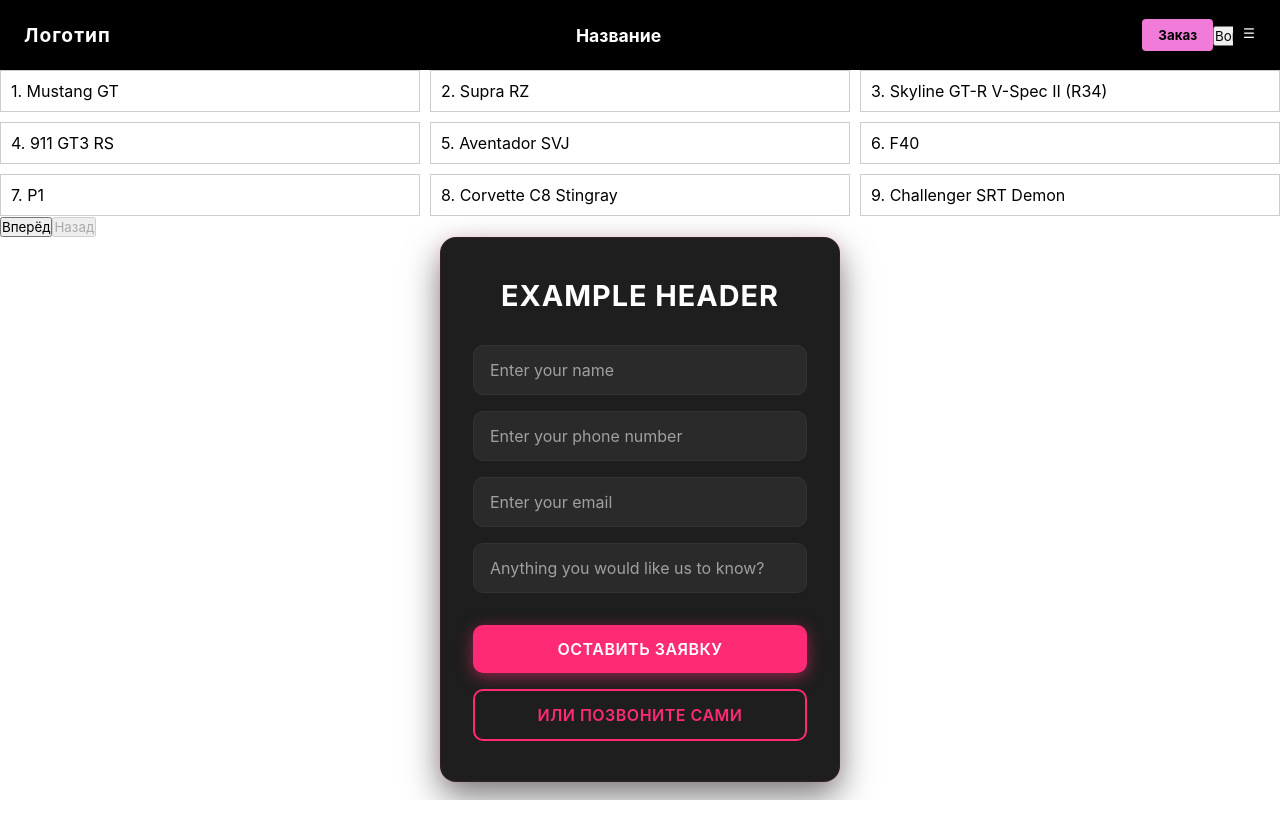
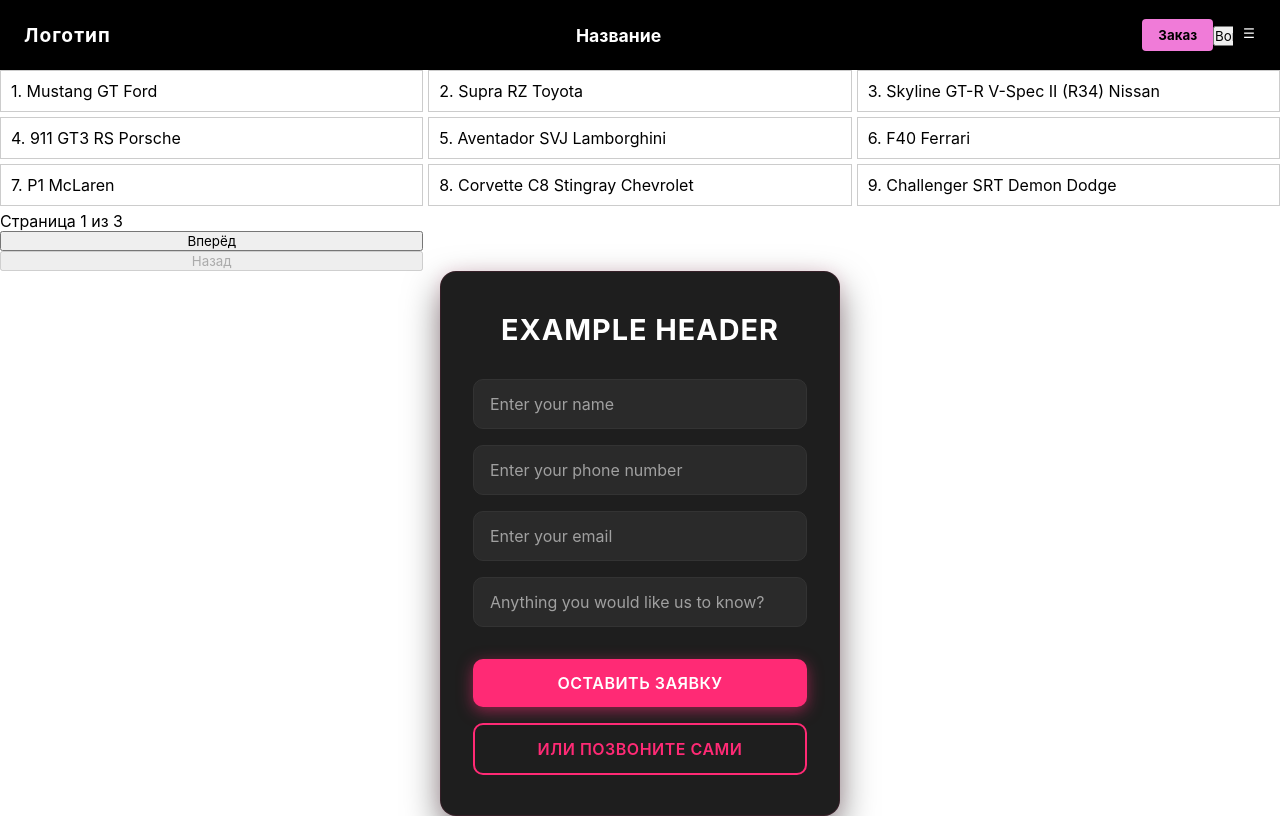
Before and after one commit to smmrlg/website, a Vue app: page /order in a window 1280 px wide. Built offline with nearby package versions, Linux system fonts and the light colour scheme.

Commit message:
css update

```diff
--- a/src/components/CarCard.vue
+++ b/src/components/CarCard.vue
@@ -99,13 +99,17 @@
         <!-- То что делали вчера -->
        <div class = "grid-table">
             <div v-for = "car in result" :key="car.id" class="grid-cell">
-              <span class = "cell-title"> {{ car.model }} </span>
-              <span class = "cell-subtitle"> </span>
+              <span class = "cell-title"> {{ car.model }} {{ car.manufacturer }} </span>
+              <span class = "cell-descriptiion"> </span>
             </div>
+
+        <div class = "grid-bottom">
+          <p> Cтраница {{ currentPage }} из {{ totalResults }}</p>
+          <button class = "pageForward" @click="nextPage" :disabled="currentPage === totalResults"> Вперёд </button>
+          <button class = "pageBack" @click="prevPage" :disabled="currentPage === 1"> Назад </button>
         </div>
+      </div>
 
-         <button class = "pageForward" @click="nextPage" :disabled="currentPage === totalResults"> Вперёд </button>
-        <button class = "pageBack" @click="prevPage" :disabled="currentPage === 1"> Назад </button>
 
 
 
--- a/src/components/css/CarCard.css
+++ b/src/components/css/CarCard.css
@@ -1,9 +1,15 @@
 .grid-table {
   display: grid;
   grid-template-columns: repeat(3, 1fr);
-  gap: 10px;
+  gap: 5px;
 }
+
 .grid-cell {
   border: 1px solid #ccc;
   padding: 10px;
 }
+
+.grid-bottom {
+  display: grid;
+  grid-column: 1 / 1;
+}
```
